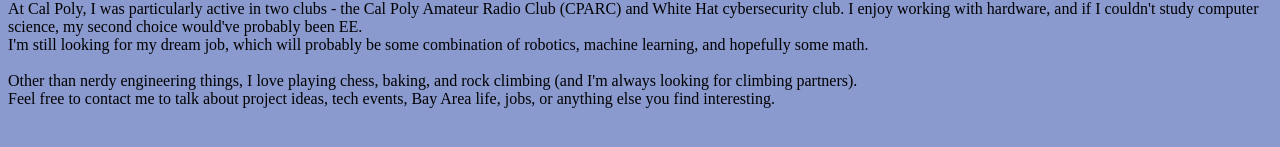
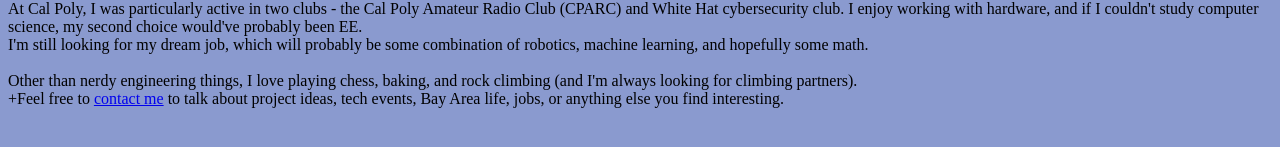
Before and after one commit to rizzles38/MariaWebsite, a plain HTML site: page aboutme.html in a window 1280 px wide. Shown: the part 573-720 px from the top of the page. Drawn offline with Linux system fonts and the light colour scheme.

Commit message:
contact info

```diff
--- a/aboutme.html
+++ b/aboutme.html
@@ -13,6 +13,7 @@
 I'm still looking for my dream job, which will probably be some combination of robotics, machine learning, and hopefully some math.
 <br><br>
 Other than nerdy engineering things, I love playing chess, baking, and rock climbing (and I'm always looking for climbing partners). <br>
-Feel free to contact me to talk about project ideas, tech events, Bay Area life, jobs, or anything else you find interesting.
++Feel free to <a href="mailto:mpikusov@gmail.com">contact me</a> to talk about project ideas, tech events, Bay Area life, jobs, or anything else you find interesting.
+
 <BODY>
 </HTML>
```
